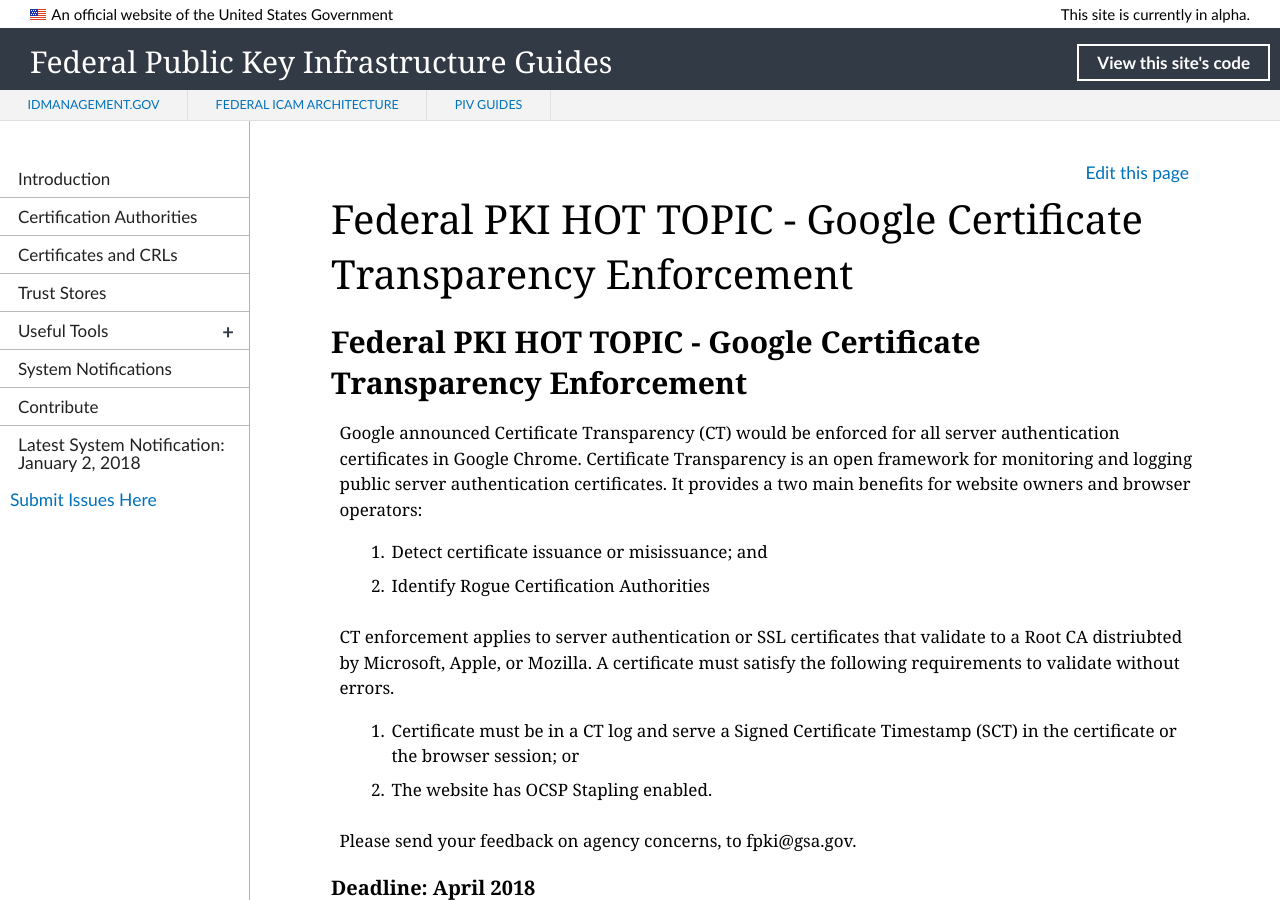
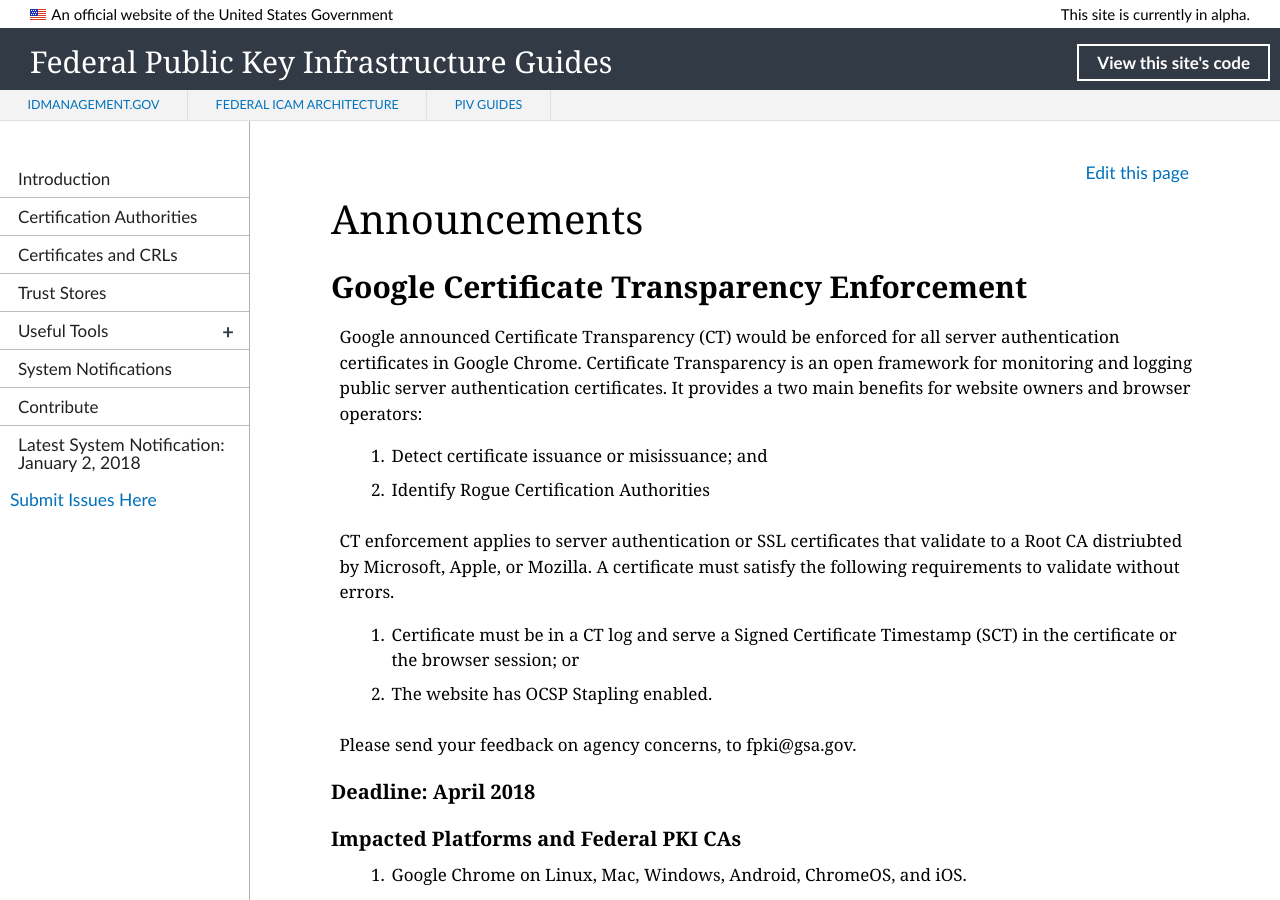
Before and after one commit to GSA/fpki-guides, a Jekyll site: the page built from pages/fpki_hottopic_googlect.md, in a window 1280 px wide and 900 px high. Built offline with Jekyll 4.4.1, drawn with Linux system fonts in a browser that asks for light colours; nearby versions of some CDN libraries; our own code applies the rules of GitHub Pages for plain Markdown files; library files that are not in the unit come from our copies.

Commit message:
added front matter

```diff
--- a/pages/fpki_hottopic_googlect.md
+++ b/pages/fpki_hottopic_googlect.md
@@ -1,4 +1,10 @@
-## Federal PKI HOT TOPIC - Google Certificate Transparency Enforcement
+---
+ layout: default
+ title: Announcements
+ permalink: /announcements/
+---
+
+## Google Certificate Transparency Enforcement
 
 Google announced Certificate Transparency (CT) would be enforced for all server authentication certificates in Google Chrome. Certificate Transparency is an open framework for monitoring and logging public server authentication certificates. It provides a two main benefits for website owners and browser operators:
 1. Detect certificate issuance or misissuance; and
```
